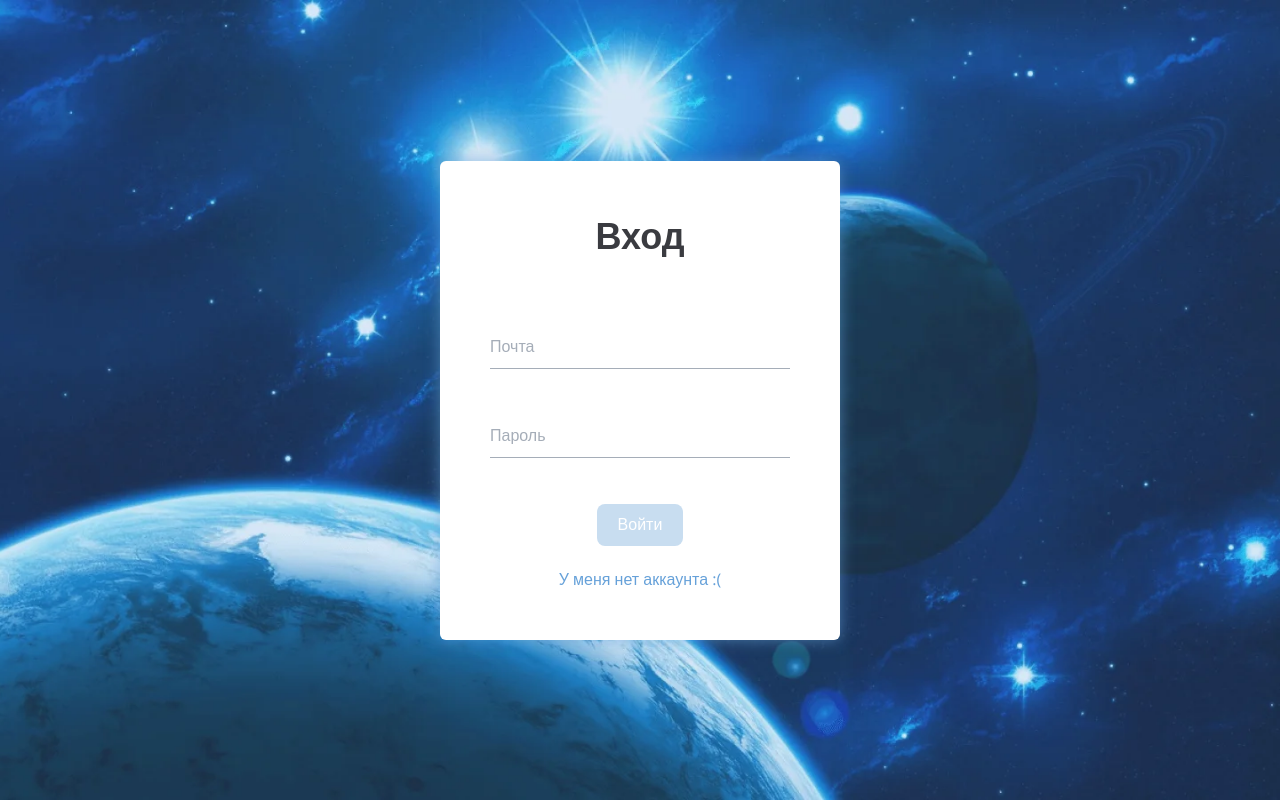
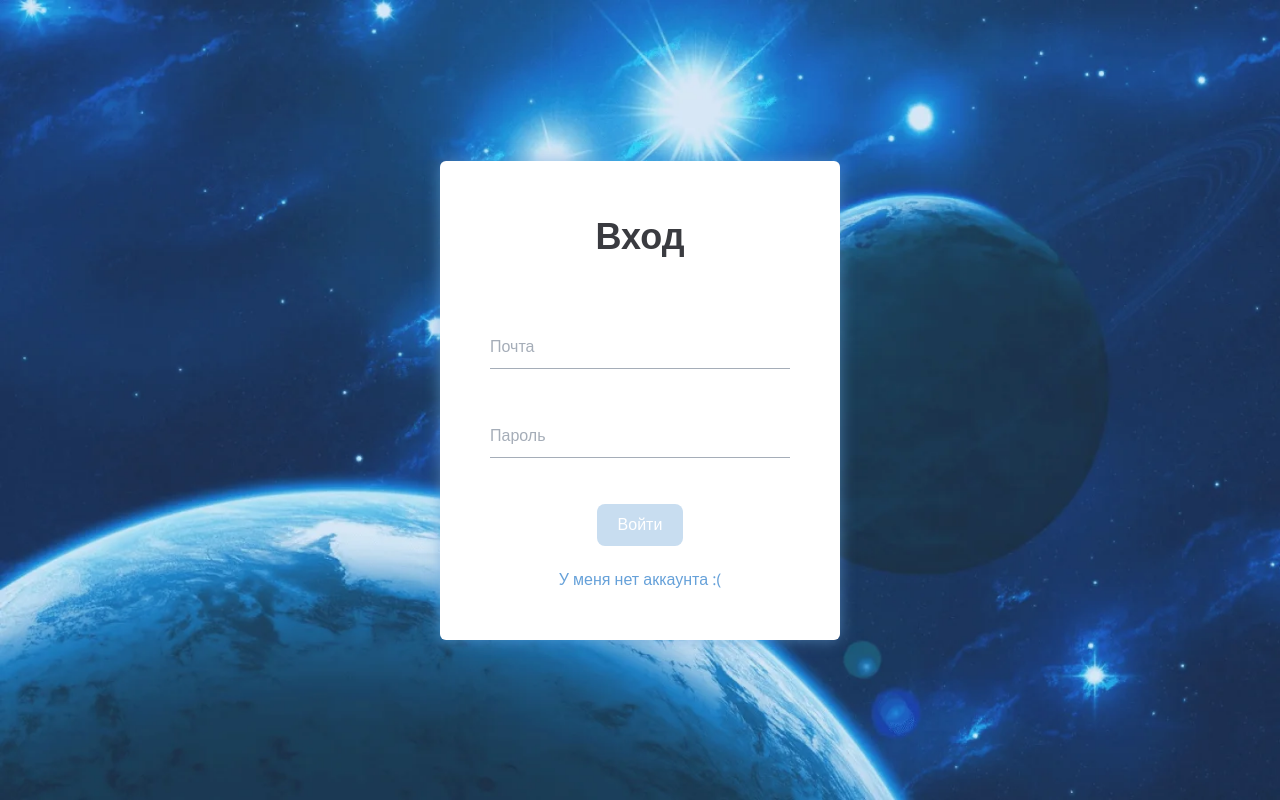
Before and after one commit to Luvolunov/coollider, a Next.js app: page /auth/sign-in in a window 1280 px wide. Built offline with nearby package versions, Linux system fonts and the light colour scheme; what effector-next would draw is missing.

Commit message:
cp-optimize: optimized background adding

```diff
--- a/pages/auth/sign-in/sign-in.module.scss
+++ b/pages/auth/sign-in/sign-in.module.scss
@@ -6,6 +6,4 @@
   justify-content: center;
   align-items: center;
   padding: 20px 10px;
-  background: url("/background.webp") no-repeat 50% fixed;
-  background-size: cover;
 }
--- a/pages/auth/sign-up/sign-up.module.scss
+++ b/pages/auth/sign-up/sign-up.module.scss
@@ -6,6 +6,4 @@
     justify-content: center;
     align-items: center;
     padding: 20px 10px;
-    background: url("/background.webp") no-repeat fixed 50%;
-    background-size: cover;
 }
--- a/pages/global.scss
+++ b/pages/global.scss
@@ -7,6 +7,8 @@ body {
   font-weight: 400;
   margin: 0;
   color: $dark-color;
+  background: #1B365E url("/background.webp") no-repeat fixed;
+  background-size: cover;
 }
 
 * {
--- a/shared/components/page-container/page-container.module.scss
+++ b/shared/components/page-container/page-container.module.scss
@@ -1,8 +1,6 @@
 @import "../../breakpoints";
 
 .container {
-  background: url("/background.webp") no-repeat fixed;
-  background-size: cover;
   min-height: 200vh;
   padding: 0 160px;
   margin-left: 72px;
```
